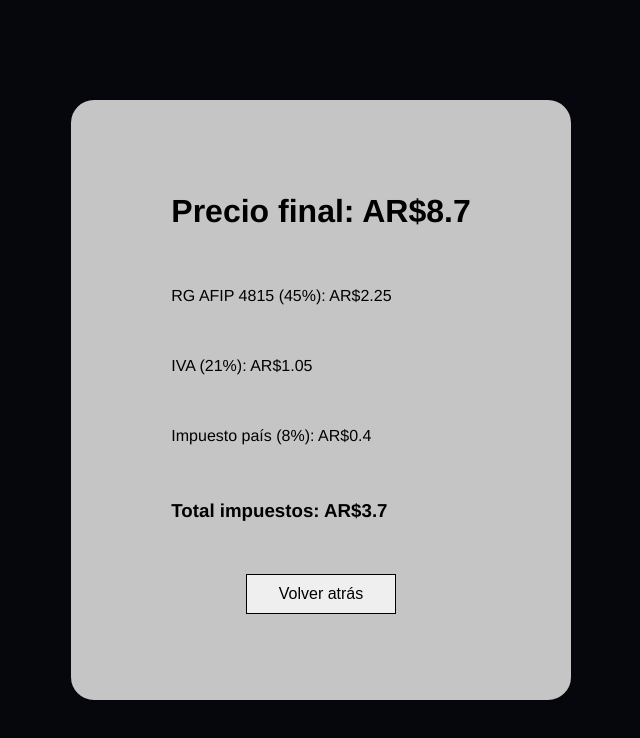
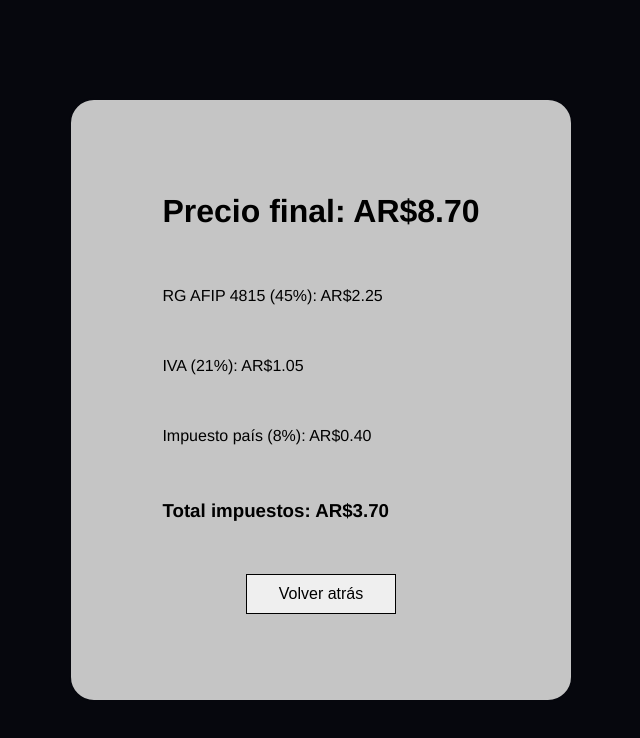
Before and after one commit to MScrimaglia/javascript_coderhouse, a plain HTML site: page index.html in a window 1280 px wide. Both pictures are taken after typing "5" into the empty fields and a click on the input "Calcular". Shown: the whole page, without its empty margins (319-959 px from the left). Drawn offline with Linux system fonts and the light colour scheme.

Commit message:
Mostrar 2 decimales siempre

```diff
--- a/js/script.js
+++ b/js/script.js
@@ -62,11 +62,11 @@ function displayValues (){
     }
 
     // Se añaden al texto los valores, calculados por la función getValues
-    document.getElementById("monto_final").append(parseFloat(getValues(precio, "precio_final")).toLocaleString('en'));
-    document.getElementById("monto_impuestos").append(parseFloat(getValues(precio, "precio_impuestos")).toLocaleString('en'));
-    document.getElementById("monto_afip").append(parseFloat(getValues(precio, "precio_afip")).toLocaleString('en'));
-    document.getElementById("monto_iva").append(parseFloat(getValues(precio, "precio_iva")).toLocaleString('en'));
-    document.getElementById("monto_pais").append(parseFloat(getValues(precio, "precio_pais")).toLocaleString('en'));
+    document.getElementById("monto_final").append(parseFloat(getValues(precio, "precio_final")).toFixed(2).toLocaleString('en'));
+    document.getElementById("monto_impuestos").append(parseFloat(getValues(precio, "precio_impuestos")).toFixed(2).toLocaleString('en'));
+    document.getElementById("monto_afip").append(parseFloat(getValues(precio, "precio_afip")).toFixed(2).toLocaleString('en'));
+    document.getElementById("monto_iva").append(parseFloat(getValues(precio, "precio_iva")).toFixed(2).toLocaleString('en'));
+    document.getElementById("monto_pais").append(parseFloat(getValues(precio, "precio_pais")).toFixed(2).toLocaleString('en'));
 }
 
 function restartDisplayValues(){
```
Also changed, not shown: index.html (+0 -1 lines).
